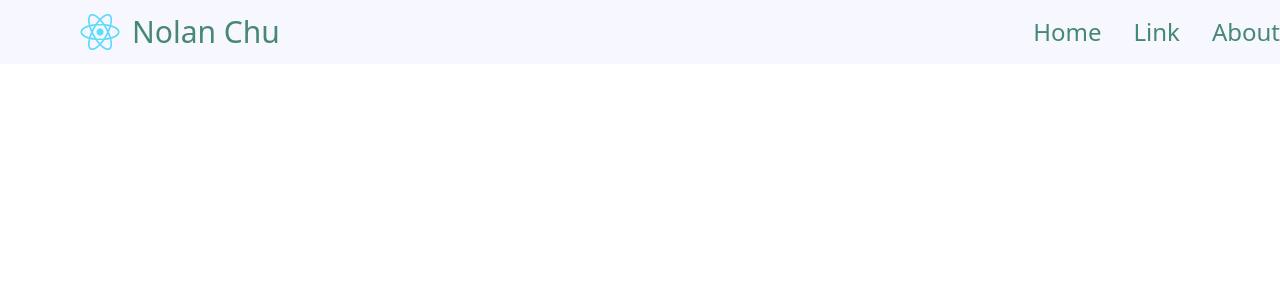
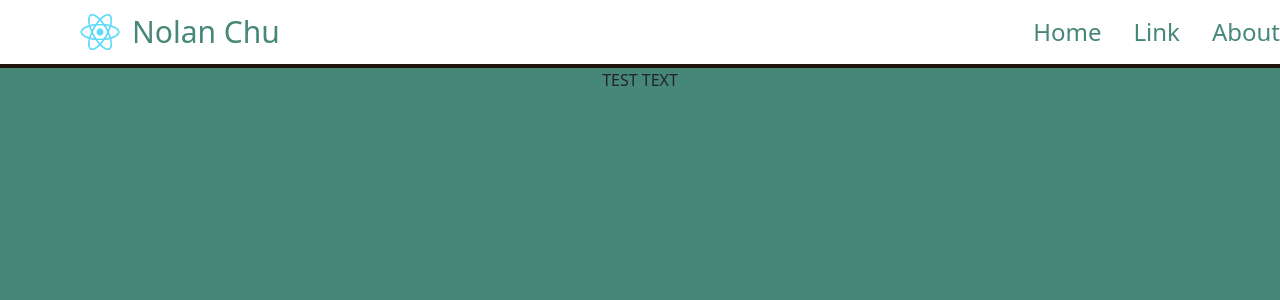
Before and after one commit to Nolancchu/Personal-Website, a Next.js app in the folder nolanchupersonalwebsite/: page / in a window 1280 px wide. Shown: the top 300 px of the page. Built offline with nearby package versions, Linux system fonts and the light colour scheme.

Commit message:
added interim background colour

```diff
--- /dev/null
+++ b/nolanchupersonalwebsite/components/Navigation.jsx
@@ -0,0 +1,34 @@
+import "bootstrap/dist/css/bootstrap.min.css";
+import Nav from 'react-bootstrap/Nav';
+import Navbar from 'react-bootstrap/Navbar';
+
+
+const Navigation = () => {
+    return (
+    <>
+          <Navbar bg={'ncc-white'} expand="lg">
+            <Navbar.Brand href="#home" className='ml-20 fs-4 flex flew-row'>
+                <img
+                  src="/React-icon.png"
+                  width="40"
+                  height="40"
+                  className="d-inline-block align-top mr-3"
+                />
+
+                <div className='text-ncc-green text-3xl'>Nolan Chu</div>
+            </Navbar.Brand>
+
+            <Navbar.Toggle aria-controls="basic-navbar-nav" />
+            <div className='w-3/5'></div>
+            <Navbar id="basic-navbar-nav" className="text-2xl text-ncc-green">
+                <Nav.Link href="#home" className='mr-4'>Home</Nav.Link>
+                <Nav.Link href="#link" className='mr-4 ml-4'>Link</Nav.Link>
+                <Nav.Link href="#link" className='ml-4'>About</Nav.Link>
+            </Navbar>
+          </Navbar>
+        <div className={`w-full h-1 bg-ncc-brown`} />
+    </>
+    )
+}
+
+export default Navigation;
--- a/nolanchupersonalwebsite/pages/index.tsx
+++ b/nolanchupersonalwebsite/pages/index.tsx
@@ -1,33 +1,15 @@
 import { Inter } from 'next/font/google'
 import "bootstrap/dist/css/bootstrap.min.css";
-import Nav from 'react-bootstrap/Nav';
-import Navbar from 'react-bootstrap/Navbar';
+import Navigation from "@/components/Navigation";
+
 
 const inter = Inter({ subsets: ['latin'] })
 
 export default function Home() {
   return (
-    <div className="bg-ncc-white">
-      <Navbar bg={'ncc-white'} expand="lg">
-        <Navbar.Brand href="#home" className='ml-20 fs-4 flex flew-row'>
-            <img
-              src="/React-icon.png"
-              width="40"
-              height="40"
-              className="d-inline-block align-top mr-3"
-            />
-
-            <div className='text-ncc-green text-3xl'>Nolan Chu</div>
-        </Navbar.Brand>
-
-        <Navbar.Toggle aria-controls="basic-navbar-nav" />
-        <div className='w-3/5'></div>
-        <Navbar id="basic-navbar-nav" className="text-2xl text-ncc-green">
-            <Nav.Link href="#home" className='mr-4'>Home</Nav.Link>
-            <Nav.Link href="#link" className='mr-4 ml-4'>Link</Nav.Link>
-            <Nav.Link href="#link" className='ml-4'>About</Nav.Link>
-        </Navbar>
-      </Navbar>
-    </div>
+    <>
+      <Navigation/>
+      <div className='flex flex-column items-center w-full min-h-screen bg-ncc-green'>TEST TEXT</div>
+    </>
   )
 }
```
Also changed, not shown: nolanchupersonalwebsite/components/nav.jsx (deleted).
